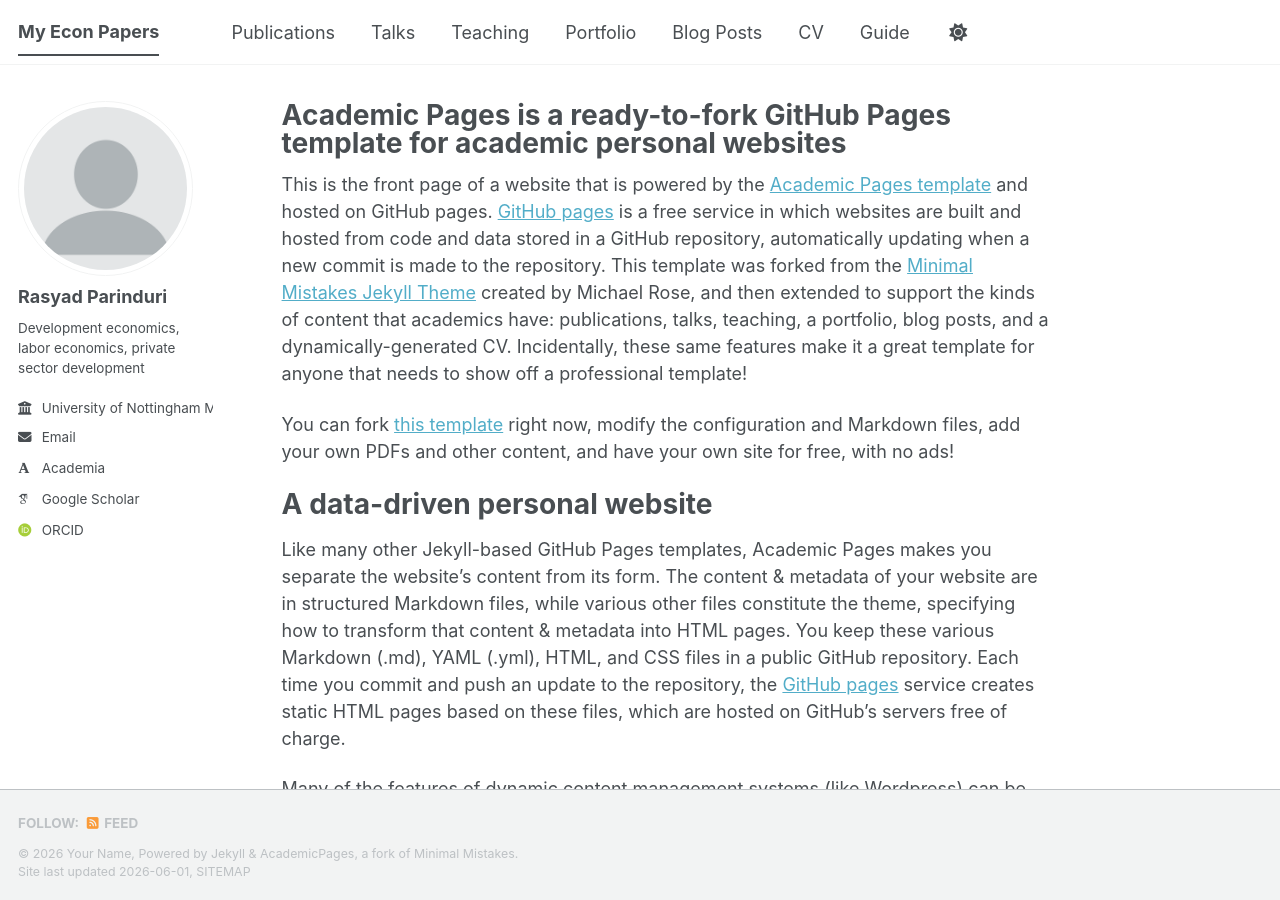
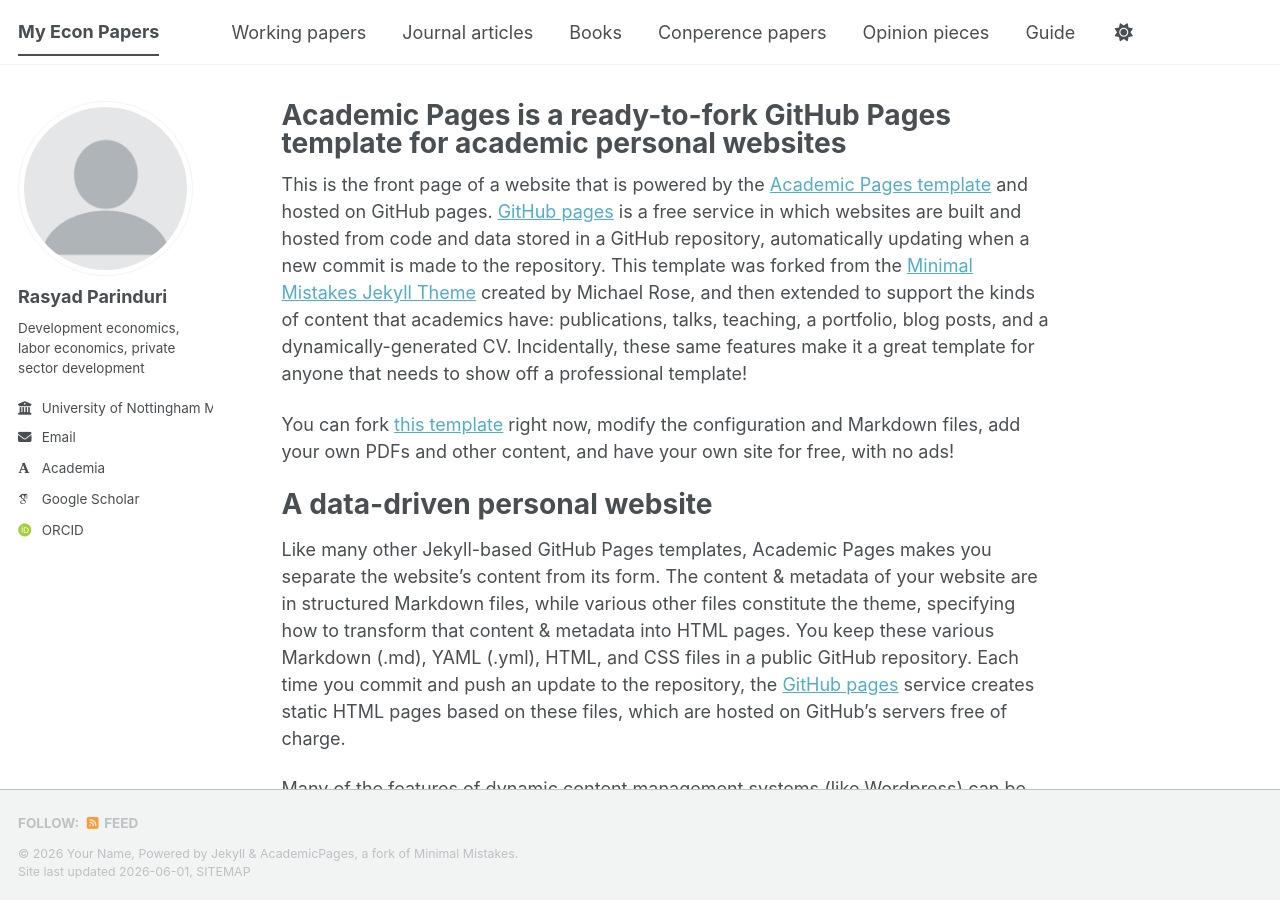
Before and after one commit to rasyadparinduri/rasyadparinduri.github.io, a Jekyll site: the page built from _pages/about.md, in a window 1280 px wide and 900 px high. Built offline with Jekyll 4.4.1, drawn with Linux system fonts in a browser that asks for light colours; some web fonts are replaced; a script bundle is joined from its source files by our own code; library files that are not in the unit come from our copies.

Commit message:
Update navigation.yml

```diff
--- a/_data/navigation.yml
+++ b/_data/navigation.yml
@@ -8,23 +8,23 @@
 #      Markdown formatted page while the second is generated using JSON.
 
 main:
-  - title: "Publications"
+  - title: "Working papers"
     url: /publications/
 
-  - title: "Talks"
+  - title: "Journal articles"
     url: /talks/
 
-  - title: "Teaching"
+  - title: "Books"
     url: /teaching/
 
-  - title: "Portfolio"
+  - title: "Conperence papers"
     url: /portfolio/
 
-  - title: "Blog Posts"
+  - title: "Opinion pieces"
     url: /year-archive/
 
-  - title: "CV"
-    url: /cv/
+#  - title: "CV"
+#    url: /cv/
 
   # - title: "CV"
   #   url: /cv-json/
```
